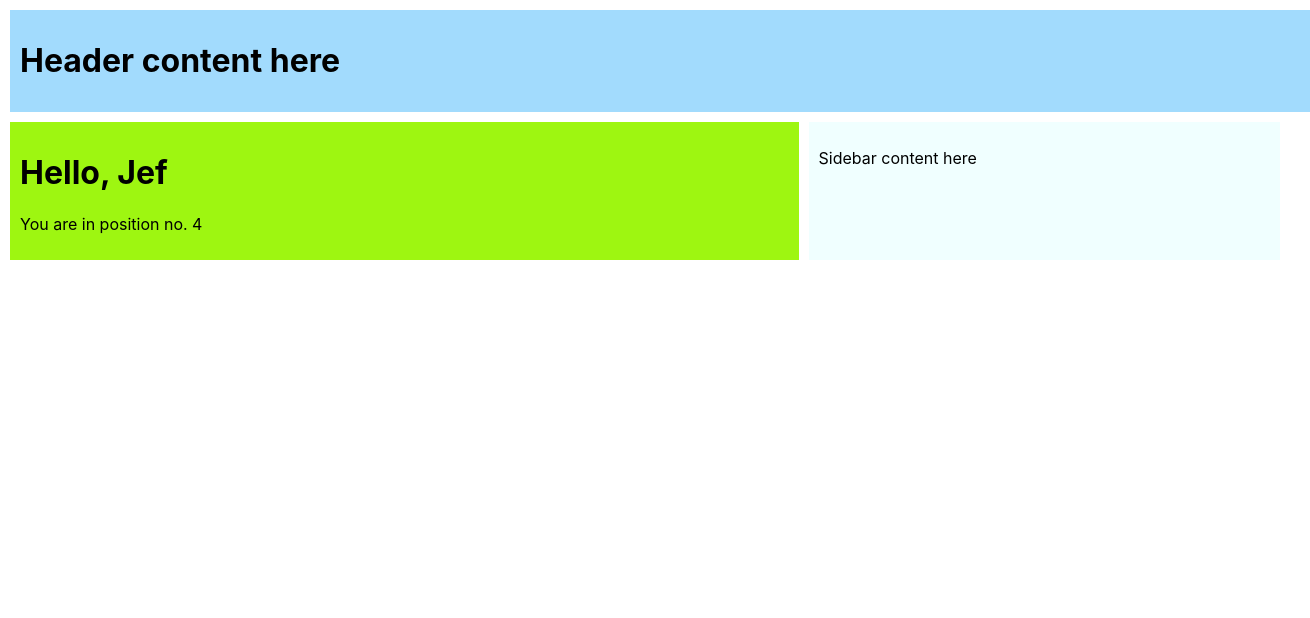
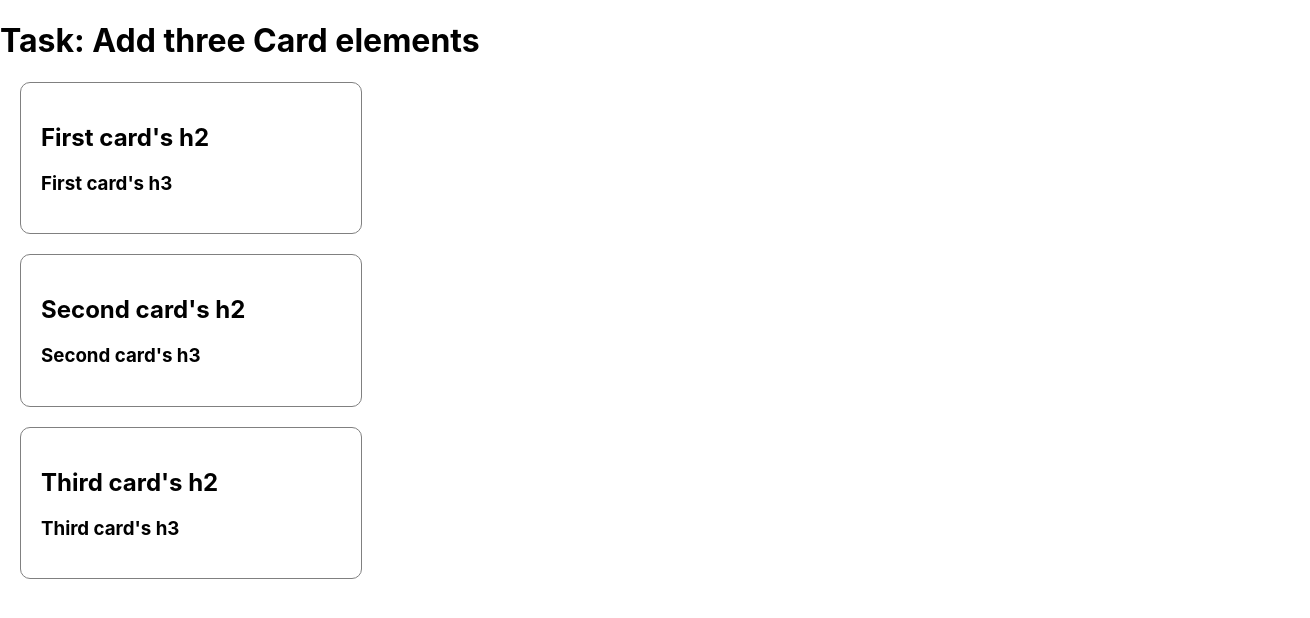
Before and after one commit to arbor0711/react-component, a React (Create React App) app: page / in a window 1280 px wide. Shown: the top 618 px of the page, 1310 px wide, since content can reach past the window. Built offline with nearby package versions, Linux system fonts and the light colour scheme.

Commit message:
add reusable component

```diff
--- a/src/App.js
+++ b/src/App.js
@@ -1,16 +1,24 @@
-import Heading from "./components/Heading";
-import Main from "./components/main";
-import Sidebar from "./components/sidebar";
 import "./index.css";
+import Card from "./components/Card";
 
-function App() {
+const bool = false;
+const string = "just";
+
+function Example(props) {
   return (
-    <div className="App">
-      <Heading />
-      <Main name="Jef" position={4} />
-      <Sidebar />
+    <div>
+      <h1>Task: Add three Card elements</h1>
+      <Card h2="First card's h2" h3="First card's h3" />
+      <Card h2="Second card's h2" h3="Second card's h3" />
+      <Card h2="Third card's h2" h3="Third card's h3" />
     </div>
   );
 }
 
-export default App;
+export default function App() {
+  return (
+    <div className="App">
+      <Example toggleBoolean={!bool} math={10 + 20 / 2} str={string} />
+    </div>
+  );
+}
--- /dev/null
+++ b/src/components/Card.js
@@ -0,0 +1,10 @@
+const Card = (props) => {
+  return (
+    <div className="card">
+      <h2>{props.h2}</h2>
+      <h3>{props.h3}</h3>
+    </div>
+  );
+};
+
+export default Card;
--- a/src/index.css
+++ b/src/index.css
@@ -26,6 +26,14 @@ code {
   margin-left: 10px;
 }
 
+.card {
+  margin: 20px;
+  max-width: 300px;
+  border: 1px solid gray;
+  padding: 20px;
+  border-radius: 10px;
+}
+
 .aside {
   padding: 10px;
   grid-area: aside;
```
